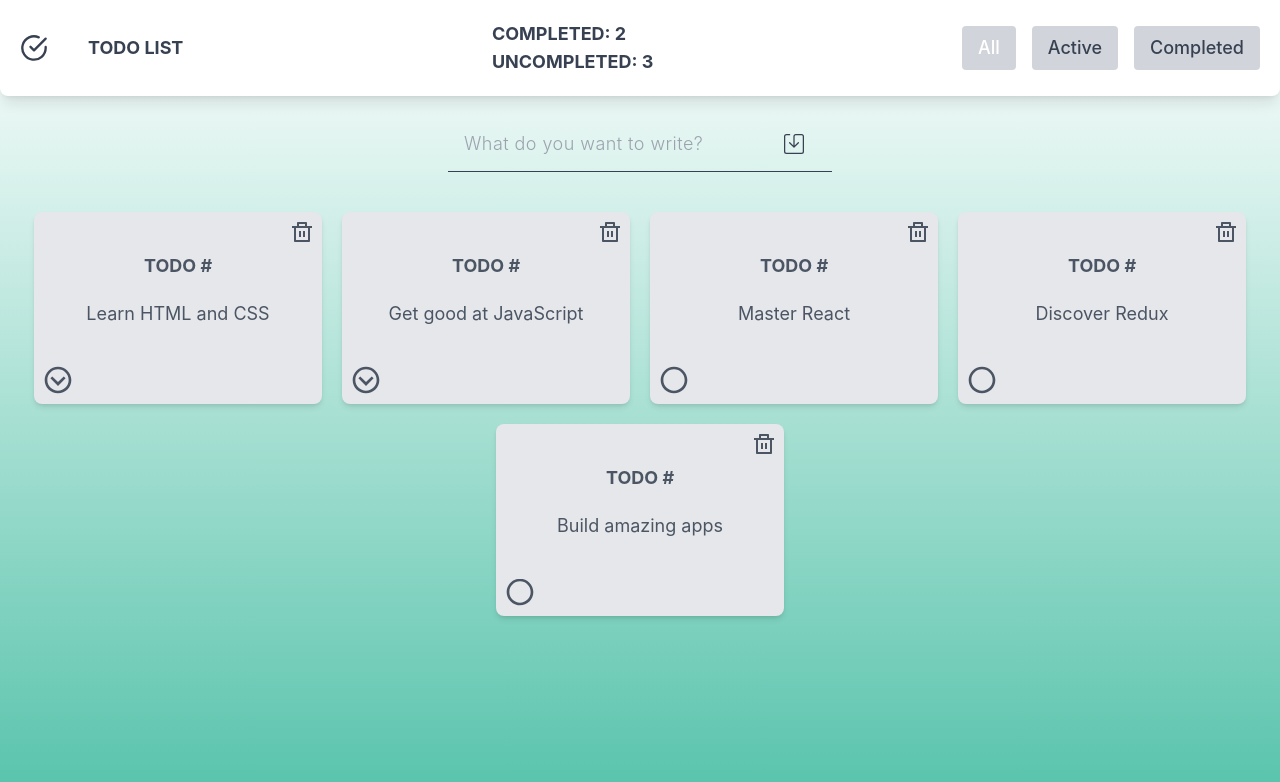
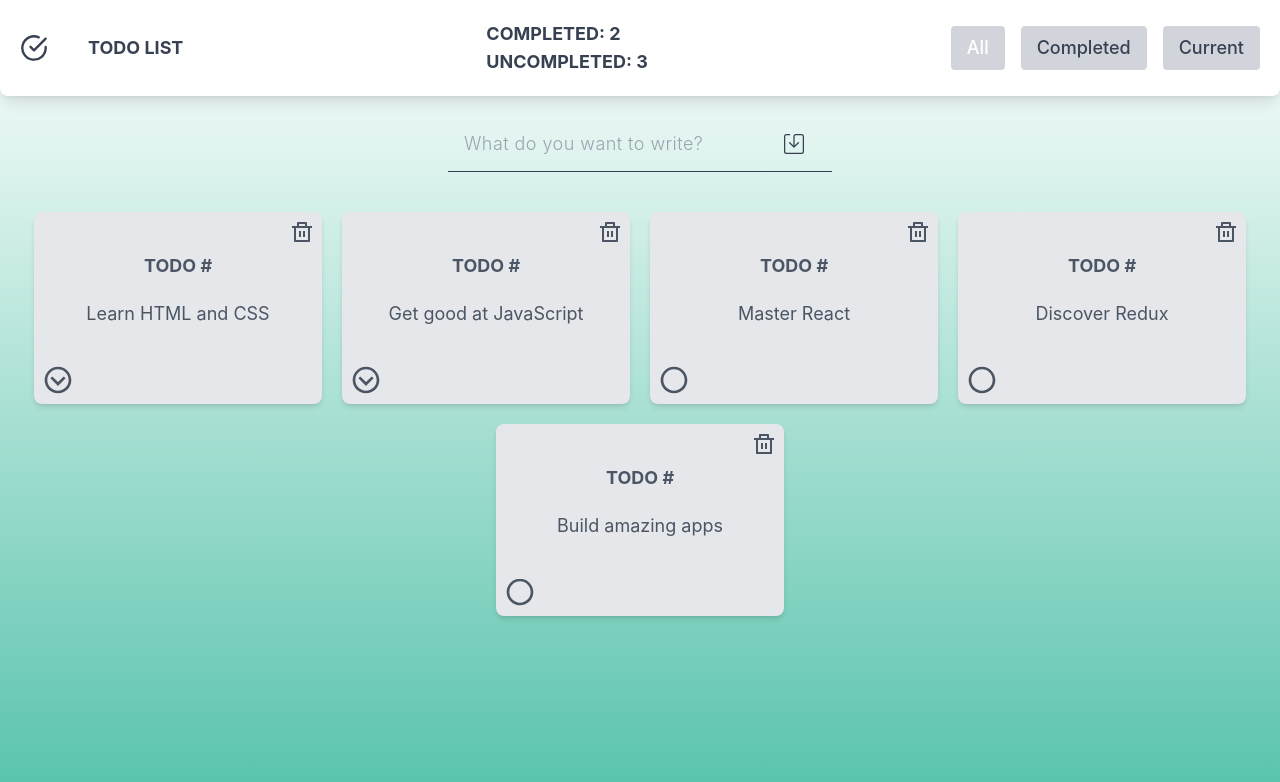
Before and after one commit to darynakarmazin/to-do-list-prvolt, a React (Create React App) app: page / in a window 1280 px wide. Shown: the top 782 px of the page. Built offline with nearby package versions, Linux system fonts and the light colour scheme.

Commit message:
Updated StatusFilter btn

```diff
--- a/src/components/StatusFilter/StatusFilter.tsx
+++ b/src/components/StatusFilter/StatusFilter.tsx
@@ -20,17 +20,17 @@ export const StatusFilter = () => {
         All
       </Button>
       <Button
-        selected={filter === statusFilters.active}
-        onClick={() => handleFilterChange(statusFilters.active)}
-      >
-        Active
-      </Button>
-      <Button
         selected={filter === statusFilters.completed}
         onClick={() => handleFilterChange(statusFilters.completed)}
       >
         Completed
       </Button>
+      <Button
+        selected={filter === statusFilters.active}
+        onClick={() => handleFilterChange(statusFilters.active)}
+      >
+        Current
+      </Button>
     </div>
   );
 };
```
